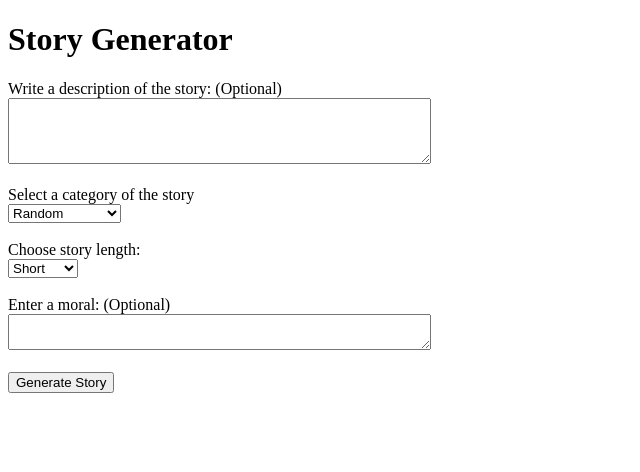
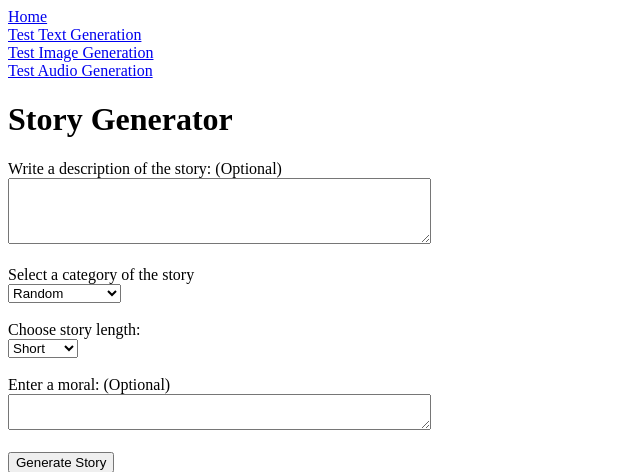
Before and after one commit to OthmaneHachmi/StoryAI, a Flask app: page / in a window 1280 px wide. Shown: the top 472 px of the page, without its empty margins (0-640 px from the left). Run offline with Flask 3, Linux system fonts and the light colour scheme.

Commit message:
Add the test interfaces for text, images and audio independently

```diff
--- a/templates/index.html
+++ b/templates/index.html
@@ -5,6 +5,12 @@
     <title>StoryAI</title>
 </head>
 <body>
+    <nav>
+        <a href="/">Home</a><br>
+        <a href="/test_text">Test Text Generation</a><br>
+        <a href="/test_image">Test Image Generation</a><br>
+        <a href="/test_audio">Test Audio Generation</a><br>
+    </nav>
     <h1>Story Generator</h1>
     <form action="/generate" method="POST">
 
@@ -73,5 +79,7 @@
                 });
             </script>
         {% endif %}
+    </div>
+
 </body>
 </html>
--- a/user_interface.py
+++ b/user_interface.py
@@ -15,7 +15,8 @@ audio_generator = AudioGenerator()
 def index():
     return render_template('index.html')
 
-@app.route('/generate', methods=['POST'])
+# Create a route for generating the story with images
+@app.route('/generate', methods=['GET', 'POST'])
 def generate_story():
     prompt = request.form['prompt']
     category = request.form['category']
@@ -31,7 +32,8 @@ def generate_story():
 
     return render_template('index.html', text_images=text_images, story=' '.join(paragraphs))
 
-@app.route('/generate_audio', methods=['POST'])
+# Create a route for generating the audio of the story
+@app.route('/generate_audio', methods=['GET', 'POST'])
 def generate_audio():
     story = request.form['story']
 
@@ -40,5 +42,35 @@ def generate_audio():
 
     return send_file(audio_stream, mimetype="audio/mpeg")
 
+# Create a route for generating text only
+@app.route('/test_text', methods=['GET', 'POST'])
+def test_text():
+    if request.method == 'POST':
+        prompt = request.form['prompt']
+        category = request.form['category']
+        length = int(request.form['length'])
+        moral = request.form['moral']
+        story = text_generator.generate_story_text(prompt, category, length, moral)
+        return render_template('test_text.html', story=story)
+    return render_template('test_text.html')
+
+# Create a route for generating images only
+@app.route('/test_image', methods=['GET', 'POST'])
+def test_image():
+    if request.method == 'POST':
+        image_prompt = request.form['image_prompt']
+        image_url = image_generator.generate_image(image_prompt)
+        return render_template('test_image.html', image_url=image_url)
+    return render_template('test_image.html')
+
+# Create a route for generating audio only
+@app.route('/test_audio', methods=['GET', 'POST'])
+def test_audio():
+    if request.method == 'POST':
+        audio_prompt = request.form['audio_prompt']
+        audio_url = audio_generator.generate_audio(audio_prompt)
+        return render_template('test_audio.html', audio_url=audio_url)
+    return render_template('test_audio.html')
+
 if __name__ == '__main__':
     app.run(debug=True)
```
Also changed, not shown: templates/test_audio.html (added, +26 -0 lines), templates/test_image.html (added, +25 -0 lines), templates/test_text.html (added, +51 -0 lines), test_story.py (+0 -7 lines).
